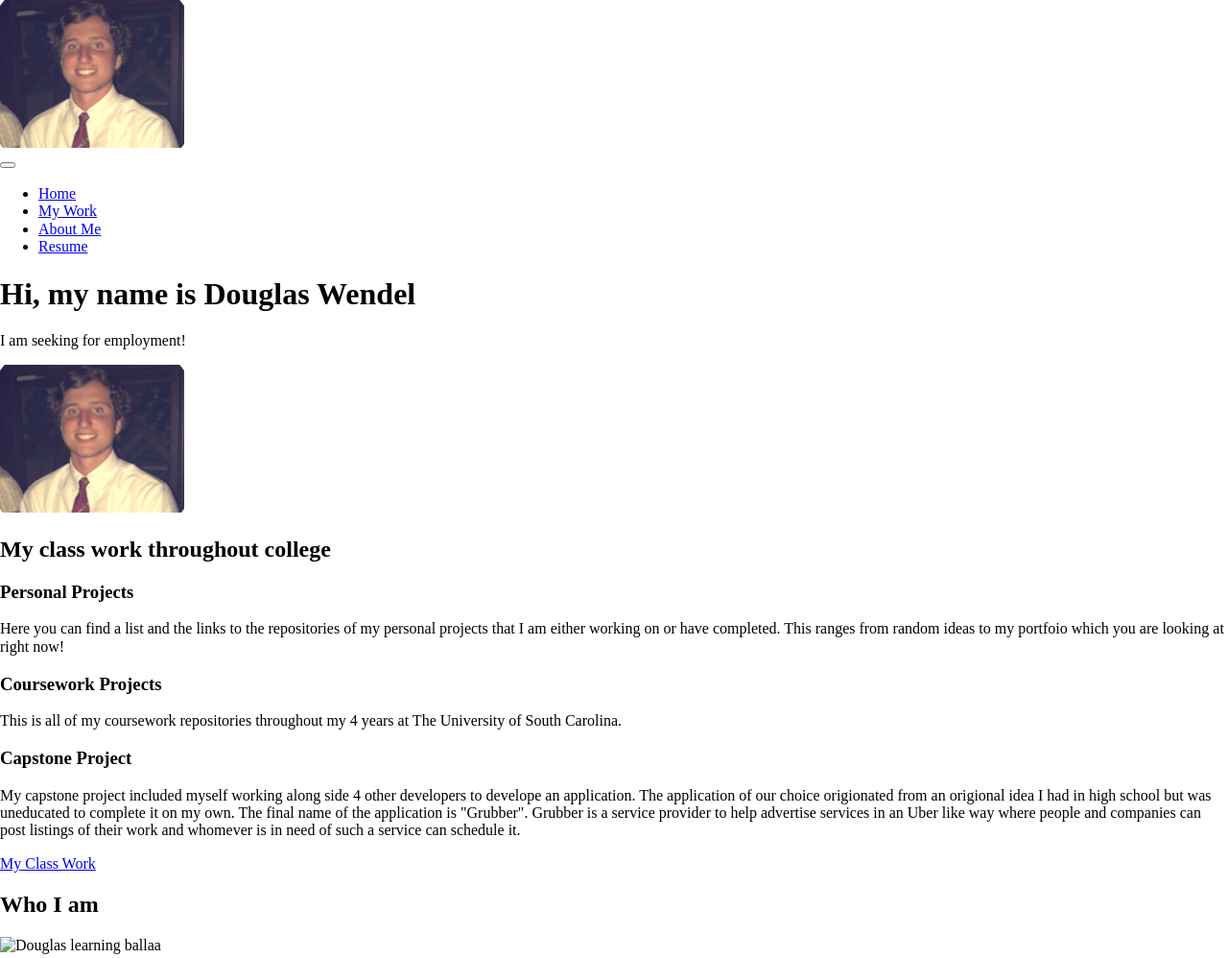
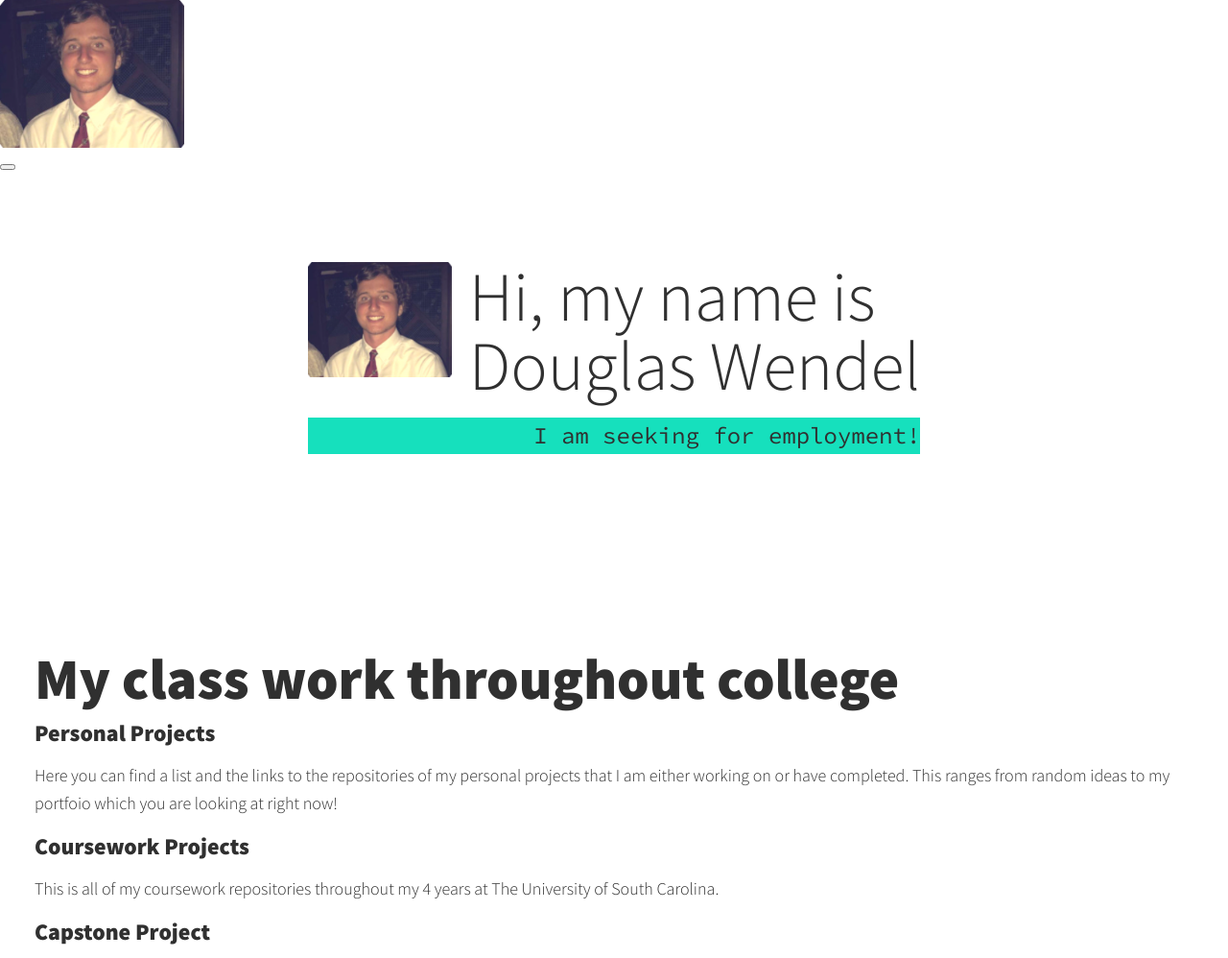
Before and after one commit to dpwendel/PortfolioSite, a plain HTML site: page index.html in a window 1280 px wide. Shown: the top 998 px of the page at 96% size. Drawn offline with nearby package versions, Linux system fonts and the light colour scheme.

Commit message:
css file and structure in works - saving for later

```diff
--- /dev/null
+++ b/css/style.css
@@ -0,0 +1,125 @@
+*,
+*::before,
+*::after {
+    box-sizing: border-box;
+}
+
+/* This is the fonts section & custom properties */
+:root {
+    --ff-primary: 'Source Sans Pro', sans-serif;
+    --ff-secondary: 'Source Code Pro', monospace;
+
+    --fw-reg: 300;
+    --fw-bold: 900;
+
+    --clr-light: #fff;
+    --clr-dark: #303030;
+    --clr-accent: #16e0bd;
+
+    --fs-h1: 3rem;
+    --fs-h2: 2.25rem;
+    --fs-h3: 1.25rem;
+    --fs-body: 1rem;
+}
+
+@media (min-width: 800px) {
+    :root {
+        --fs-h1: 4.5rem;
+        --fs-h2: 3.75rem;
+        --fs-h3: 1.5rem;
+        --fs-body: 1.125rem;
+    }
+}
+
+
+/* General Styles */
+
+body {
+    background: var(--clr-light);
+    color: var(--clr-dark);
+    margin: 0;
+    font-family: var(--ff-primary);
+    font-size: var(--fs-body);
+    line-height: 1.6; /* good default line height*/
+}
+
+section {
+    padding: 5em 2em;
+}
+
+img {
+    display: block;
+    max-width: 100%;
+}
+
+/* Basic Typography */
+h1,
+h2,
+h3 {
+    line-height: 1;
+    margin: 0;
+
+}
+
+h1 {font-size: var(--fs-h1)}
+h2 {font-size: var(--fs-h2)}
+h3 {font-size: var(--fs-h3)}
+
+.section__title {
+    margin-bottom: .25em
+}
+.section__title--intro {
+    font-weight: var(--fw-reg);
+}
+
+.section__title--intro strong {
+    display: block;
+}
+
+
+.section__subtitle {
+    margin: 0;
+    font-size: var(--fs-h3);
+
+}
+
+.section__subtitle--intro,
+.section__subtitle--about {
+    background: var(--clr-accent);
+    font-family: var(--ff-secondary);
+    margin-bottom: 1em;
+}
+
+/* header pls remove later */
+nav {display: none;}
+
+/* Introduction Section */
+.intro {
+    position: relative;
+}
+
+@media (min-width: 600px){
+    .intro {
+        display: grid;
+        width: min-content;
+        margin: 0 auto;
+        grid-column-gap: 1em;
+        grid-template-areas:
+            "img title"
+            "img subtitle";
+        grid-template-columns: min-content max-content;
+    }
+    .intro__img {
+        grid-area: img;
+        min-width: 150px;
+    }
+    .section__subtitle--intro {
+        align-self: start;
+        grid-column: -1 / 1;
+        grid-row: 2;
+        text-align: right;
+    }
+}
+
+/* https://www.youtube.com/watch?v=_xkSvufmjEs */
+/* Stopped Tutorial video at 50:39, freecodecamp.org */
--- a/index.html
+++ b/index.html
@@ -7,7 +7,9 @@
         <link rel="stylesheet"
         href="https://cdnjs.cloudflare.com/ajax/libs/normalsize/7.0.0/normalize.min.css"
         integrity="sha256-46qynGAkLSFpVbEBog43gvNhfr0j+BmwXdxFgVK/Kvc=" crossorigin="anonymous" />
-
+        <!--Link to fonts-->
+        <link href="https://fonts.googleapis.com/css?family=Source+Code+Pro:400,900|Source+Sans+Pro:300,900&display=swap" rel="stylesheet">
+        <link rel="stylesheet" href="css/style.css">
     </head>
     <body>
         <header>
@@ -33,7 +35,7 @@
                 Hi, my name is <strong> Douglas Wendel</strong>
             </h1>
             <p class = "section__subtitle section__subtitle--intro"> I am seeking for employment!</p>
-            <img src="images/portfolio_logo.png" alt="a picture of Douglas Wendel III">
+            <img src="images/portfolio_logo.png" alt="a picture of Douglas Wendel III" class ="intro__img">
 
         </section>
 
@@ -68,7 +70,7 @@
         <section class="about-me" id="about">
 
             <h2 class="section__title section__title--about">Who I am</h2>
-            <p class="Section__subtitle section__subtitle--about"></p>
+            <p class="Section__subtitle section__subtitle--about">College Graduate with a Bachelors in CIS</p>
 
             <div class="about-me__body">
                 <p></p>
```
